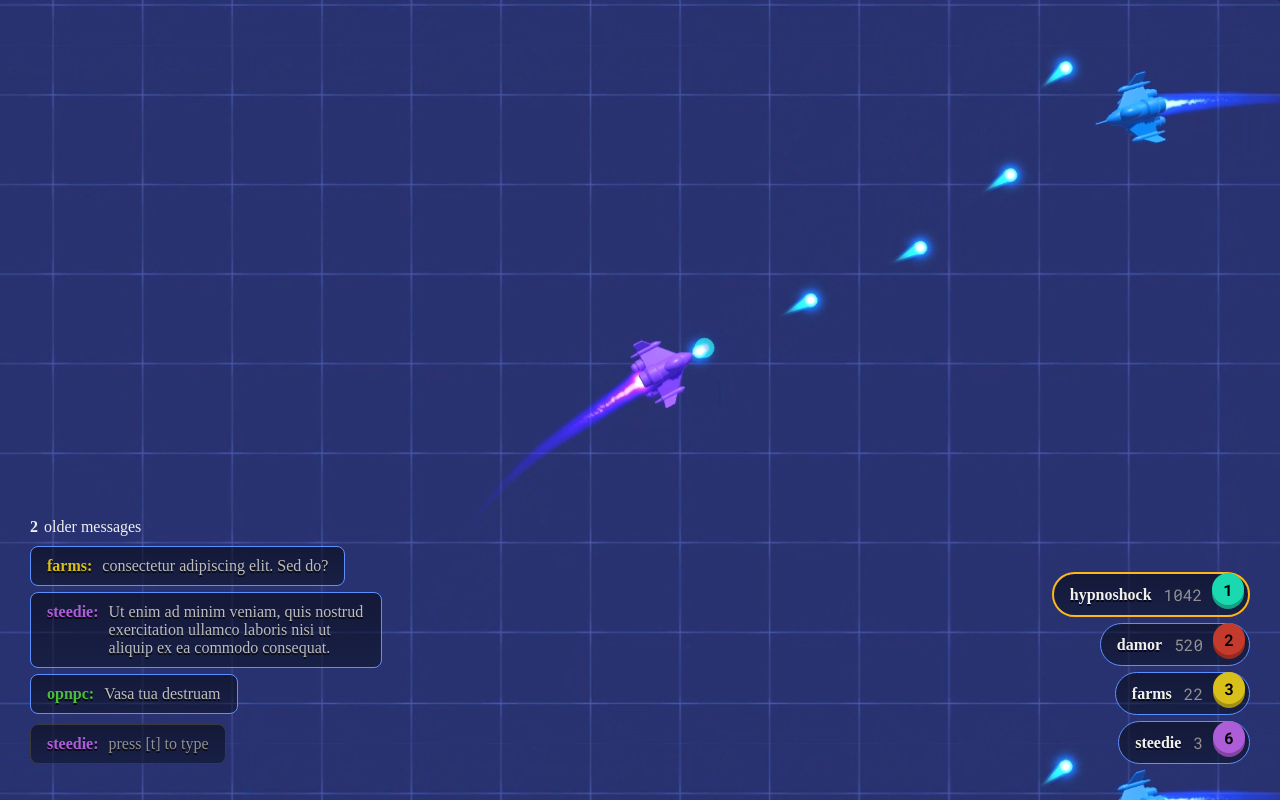
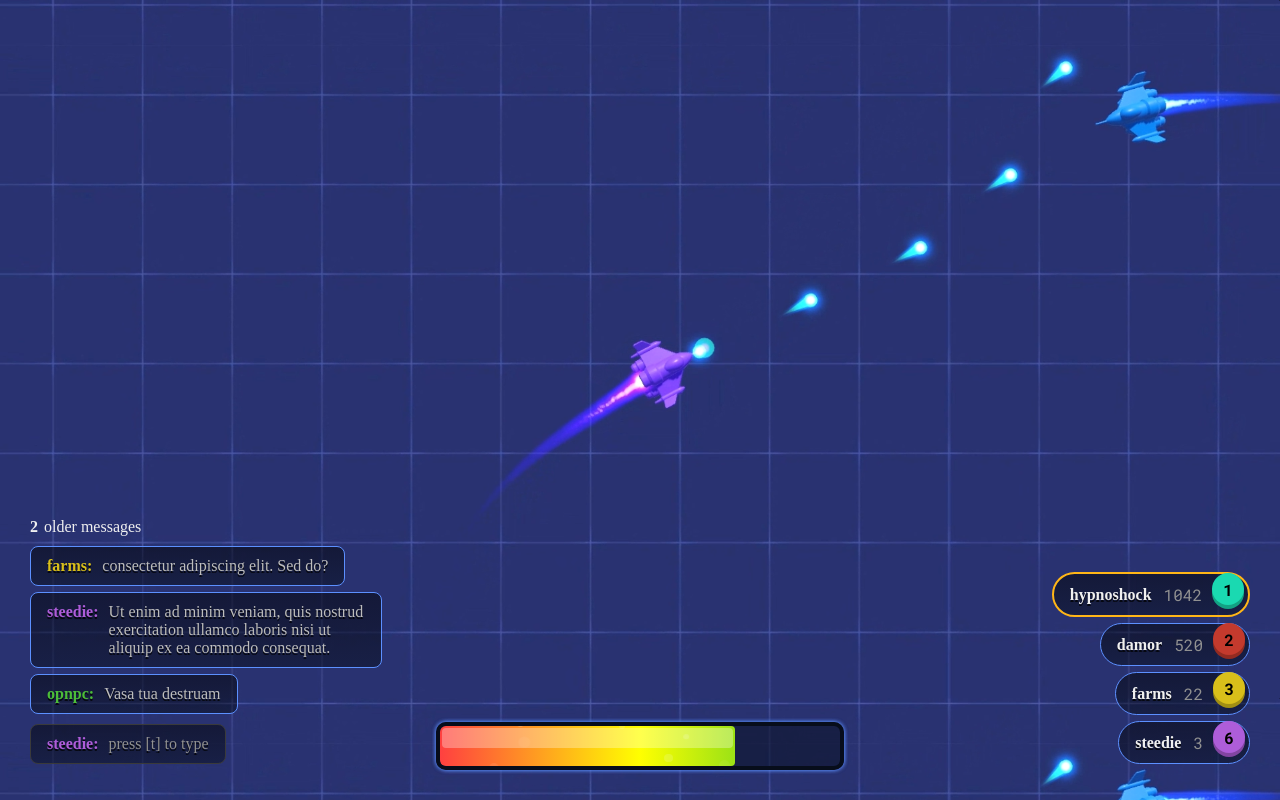
Before and after one commit to Steedie/substream-ui, a React (Vite) app: page / in a window 1280 px wide. Built offline with nearby package versions, Linux system fonts and the light colour scheme; a web font is replaced by a local one.

Commit message:
energy bar
TODO: visor effect from figma

```diff
--- a/src/App.tsx
+++ b/src/App.tsx
@@ -1,8 +1,10 @@
+import { useState, useEffect, useMemo } from "react";
 import { chatTestData1, scoreTestData1 } from "./testData";
 import { ChatMessage, Score } from "./interfaces";
 import "./App.css";
 import "./Chat.css";
 import "./Leaderboard.css";
+import "./Energy.css";
 
 // #region [CHAT BOX]
 function Msg(props: { user: string; message: string; color: string }) {
@@ -174,11 +176,61 @@ function shadeColor(color: string, percent: number) {
 }
 // #endregion
 
+// #region [ENERGY]
+
+function Energy(props: { energy: number }) {
+  const bubbles = useMemo(() => {
+    return Array.from({ length: 10 }).map((_, index) => {
+      const size = Math.random() * 8 + 4;
+      const top = Math.random() * 100;
+      const left = Math.random() * 100;
+      const duration = Math.random() * 3 + 4;
+
+      return (
+        <div
+          key={index}
+          className="energy-bubble"
+          style={{
+            width: `${size}px`,
+            height: `${size}px`,
+            top: `${top}%`,
+            left: `${left}%`,
+            animationDuration: `${duration}s`,
+          }}
+        ></div>
+      );
+    });
+  }, []);
+
+  return (
+    <div className="energy-bar">
+      <div className="energy-fill" style={{ width: `${props.energy}%` }}>
+        <div className="energy-reflection"></div>
+        {bubbles}
+      </div>
+    </div>
+  );
+}
+
+// #endregion
+
 function App() {
+  const [energyLevel, setEnergyLevel] = useState(100);
+
+  // RANDOM ENERGY LEVEL
+  useEffect(() => {
+    const intervalId = setInterval(() => {
+      setEnergyLevel(Math.random() * 100);
+    }, 2500);
+
+    return () => clearInterval(intervalId);
+  }, []);
+
   return (
     <>
       <MsgBox messages={chatTestData1} />
       <LdrBoard scores={scoreTestData1} />
+      <Energy energy={energyLevel} />
     </>
   );
 }
--- /dev/null
+++ b/src/Energy.css
@@ -0,0 +1,71 @@
+.energy-bar {
+    position: absolute;
+    bottom: 0;
+    left: 50%;
+    transform: translateX(-50%);
+    width: 400px;
+    height: 40px;
+    margin-bottom: 30px;
+    background-color: rgba(7, 13, 27, 0.5);
+    border: 4px solid rgba(7, 13, 27);
+    border-radius: 10px;
+    overflow: hidden;
+    box-shadow: 0 0 4px rgba(92, 144, 255, 0.8), 0 0 4px rgba(92, 144, 255, 0.6), 0 0 4px rgba(92, 144, 255, 0.4);
+}
+
+.energy-fill {
+    height: 100%;
+    background: linear-gradient(90deg, rgb(255, 64, 64), yellow, rgb(46, 194, 46));
+    background-size: 400px 100%;
+    background-position: left;
+    transition: width 0.3s ease-in-out;
+    position: relative;
+    border-radius: 4px;
+    overflow: hidden;
+}
+
+.energy-reflection {
+    content: "";
+    position: absolute;
+    top: 2px;
+    left: 2px;
+    right: 2px;
+    height: 50%;
+    background: rgba(255, 255, 255, 0.3);
+    border-radius: 4px;
+}
+
+.energy-bubble {
+    position: absolute;
+    background: rgba(255, 255, 255, 0.5);
+    border-radius: 50%;
+    opacity: 0;
+    animation: float 6s ease-in-out infinite, fade 6s ease-in-out infinite;
+}
+
+@keyframes float {
+    0% {
+        transform: translate(0, 0);
+    }
+    25% {
+        transform: translate(-5px, -10px);
+    }
+    50% {
+        transform: translate(10px, 5px);
+    }
+    75% {
+        transform: translate(-7px, 7px);
+    }
+    100% {
+        transform: translate(0, 0);
+    }
+}
+
+@keyframes fade {
+    0%, 100% {
+        opacity: 0;
+    }
+    50% {
+        opacity: 0.6;
+    }
+}
```
